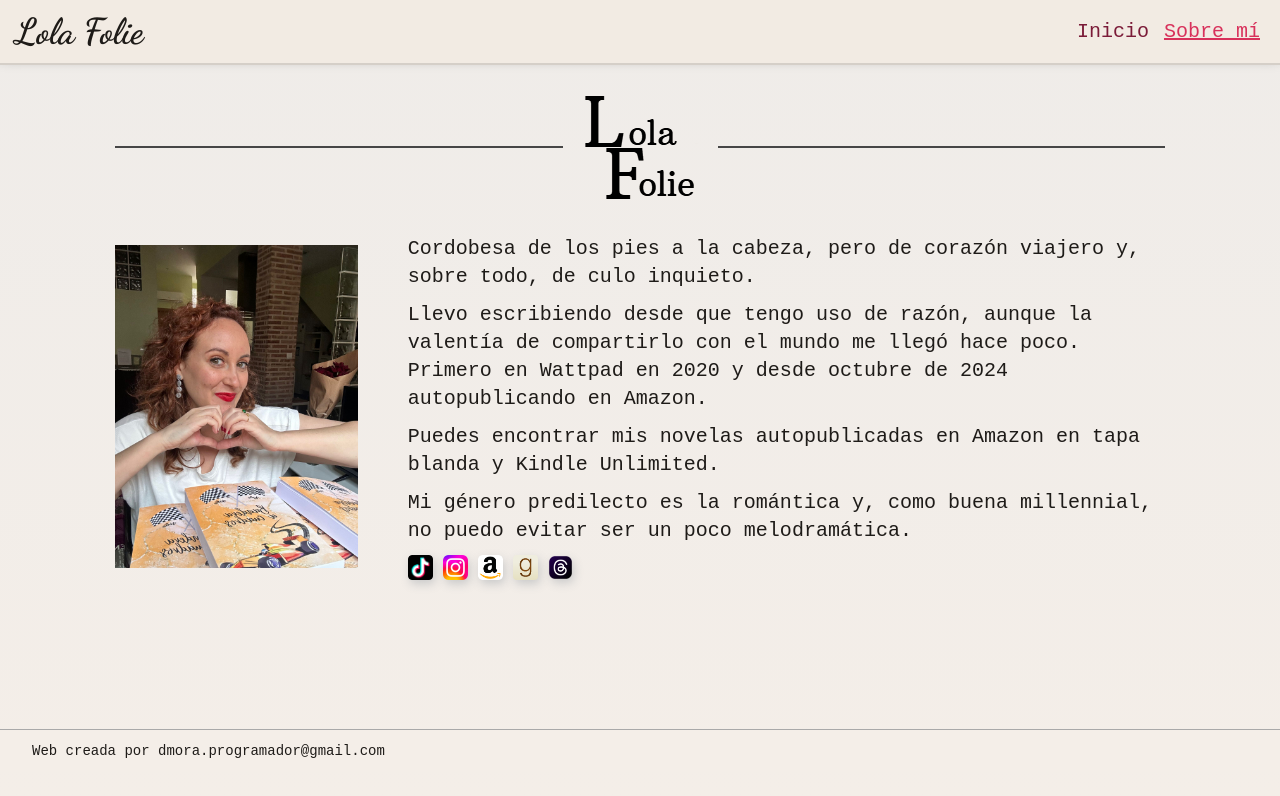
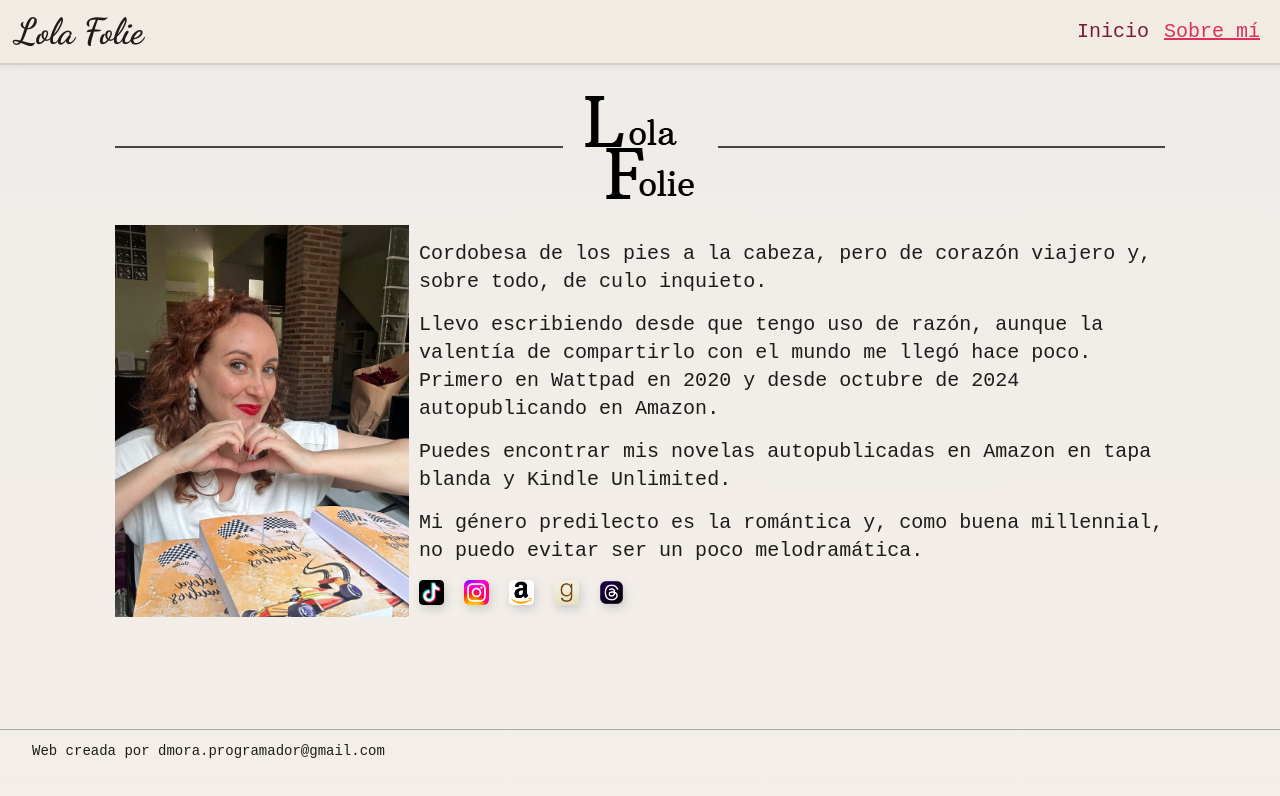
Before and after one commit to DanielMoraC/lolafolie-Vite, a React (Vite) app: page /about in a window 1280 px wide. Shown: the top 796 px of the page. Built offline with nearby package versions, Linux system fonts and the light colour scheme; a web font is replaced by a local one.

Commit message:
Nuevo archivo de redirects y la imagen de aboutme ahora tiene float

```diff
--- a/src/pages/AboutPage/AboutPage.scss
+++ b/src/pages/AboutPage/AboutPage.scss
@@ -24,23 +24,20 @@
     flex-direction: row;
     gap: 50px;
 
-    aside {
-      width: 70%;
-      min-width: 170px;
+    main {
+      flex-direction: column;
 
       img {
-        width: 100%;
+        float: left;
+        width: 28%;
         object-fit: scale-down;
+        margin-right: 10px;
+        margin-bottom: 10px;
       }
-    }
-
-    main {
-      display: flex;
-      flex-direction: column;
 
       .aboutText > p,
       h1 {
-        margin-bottom: 10px;
+        margin-bottom: 15px;
       }
 
       .rrss {
--- a/src/pages/AboutPage/AboutPage.tsx
+++ b/src/pages/AboutPage/AboutPage.tsx
@@ -33,12 +33,8 @@ export default function AbountPage() {
                         <div className="horizontalLine"></div>
                     </div>
                     <div className="aboutMeContainer">
-                        <aside className="hidden md:flex">
-                            {/* {aboutImg && <img loading="lazy" src={aboutImg} alt="Lola Folie foto" />} */}
-                            {aboutImg && <img src={aboutImg} alt="Lola Folie foto" />}
-                        </aside>
-
                         <main className="infoBookContainer">
+                            {aboutImg && <img className="hidden md:flex" src={aboutImg} alt="Lola Folie foto" />}
                             <h1 className="h1Generic">Sobre Lola Folie</h1>
                             <div className="aboutText text-lg md:text-xl" dangerouslySetInnerHTML={{ __html: aboutText! }}></div>
                             <div className="rrss">
```
Also changed, not shown: 1 other file (tests, documents, lock files or other folders).
